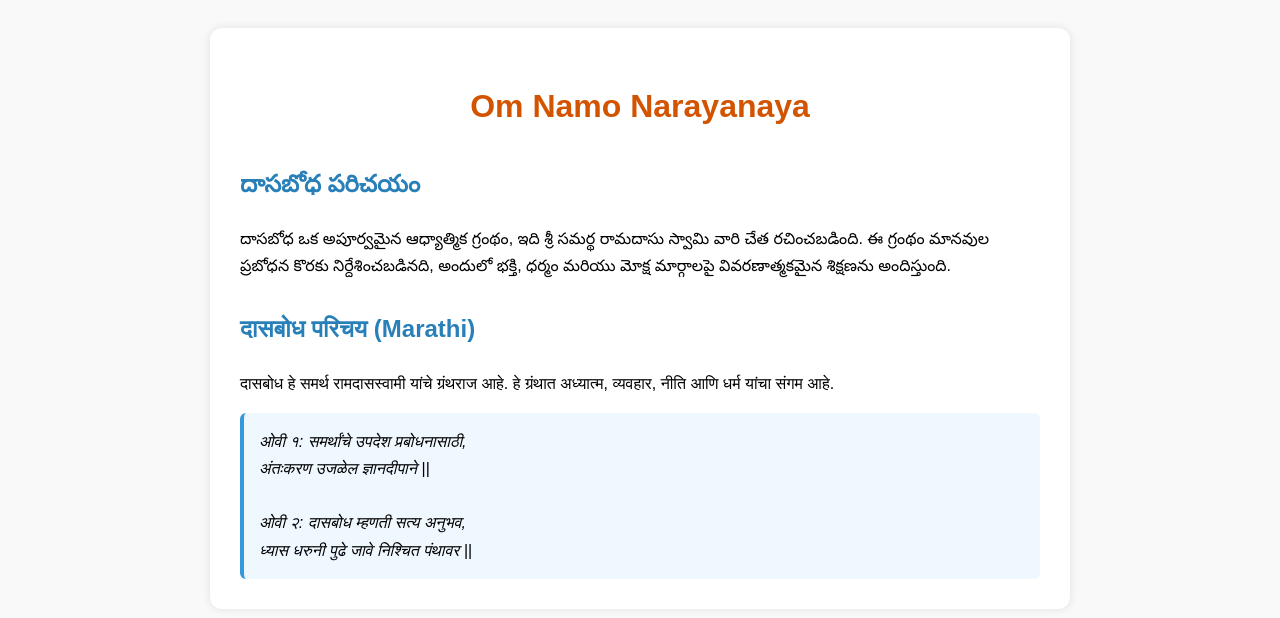
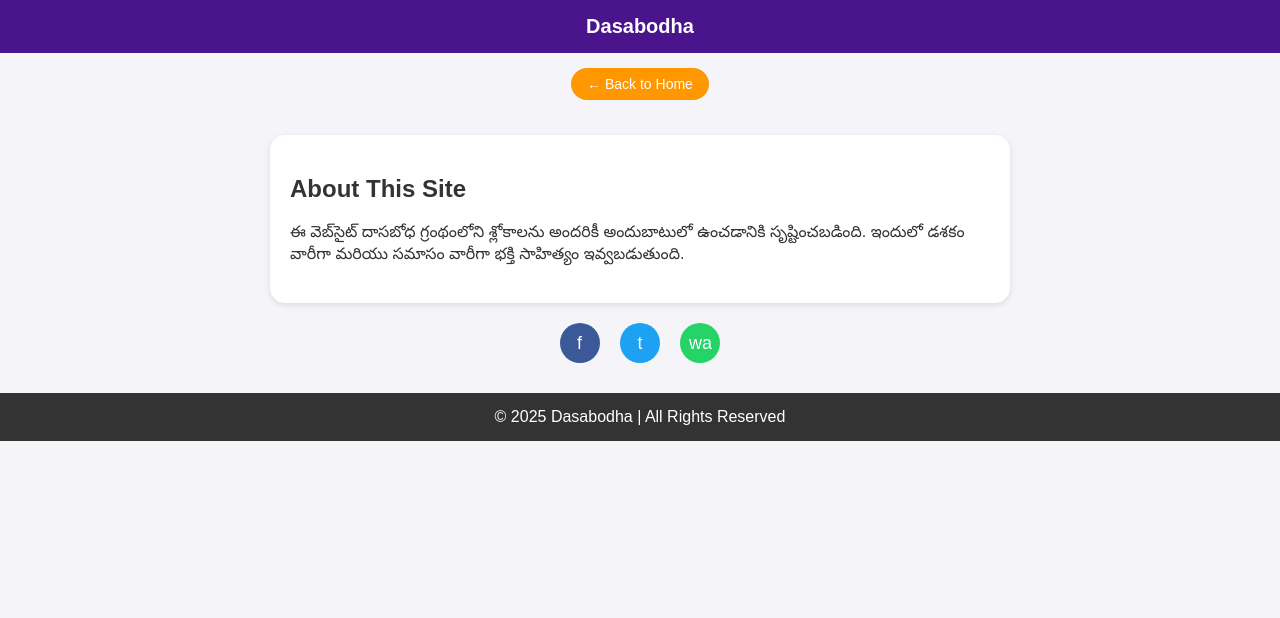
Before and after one commit to csrgnk/gsrgnk.github.io, a Jekyll site: the page about/index.html, which Jekyll copies as it is, in a window 1280 px wide. Shown: the top 618 px of the page. Built offline with Jekyll 4.4.1, drawn with Linux system fonts in a browser that asks for light colours.

Commit message:
Update index.html

```diff
--- a/about/index.html
+++ b/about/index.html
@@ -2,66 +2,98 @@
 <html lang="te">
 <head>
   <meta charset="UTF-8">
-  <meta name="viewport" content="width=device-width, initial-scale=1">
-  <title>Dasabodha Introduction | Om Namo Narayanaya</title>
-  <link rel="stylesheet" href="/styles/style.css">
+  <meta name="viewport" content="width=device-width, initial-scale=1.0">
+  <title>About | Dasabodha</title>
+  <link rel="stylesheet" href="/assets/css/style.css">
   <style>
     body {
-      font-family: sans-serif;
-      line-height: 1.7;
-      background-color: #f9f9f9;
-      padding: 20px;
-    }
-    .container {
-      max-width: 800px;
-      margin: auto;
-      background: #fff;
-      padding: 30px;
-      border-radius: 12px;
-      box-shadow: 0 0 10px rgba(0,0,0,0.1);
-    }
-    h1 {
-      color: #d35400;
+      font-family: Arial, sans-serif;
+      background: #f4f4f9;
+      margin: 0;
+      padding: 0;
       text-align: center;
     }
-    h2 {
-      color: #2980b9;
+    header {
+      background: #4a148c;
+      color: #fff;
+      padding: 15px;
+      font-size: 20px;
+      font-weight: bold;
+    }
+    .back-home {
+      display: inline-block;
+      margin: 15px 0;
+      padding: 8px 16px;
+      background: #ff9800;
+      color: #fff;
+      border-radius: 20px;
+      text-decoration: none;
+      font-size: 14px;
+    }
+    .content-box {
+      max-width: 700px;
+      margin: 20px auto;
+      padding: 20px;
+      background: #fff;
+      border-radius: 15px;
+      box-shadow: 0 2px 6px rgba(0,0,0,0.1);
+      text-align: left;
+    }
+    .share-buttons {
+      margin: 20px 0;
+    }
+    .share-buttons a {
+      display: inline-block;
+      width: 40px;
+      height: 40px;
+      line-height: 40px;
+      margin: 0 8px;
+      border-radius: 50%;
+      background: #ddd;
+      color: #fff;
+      text-align: center;
+      font-size: 18px;
+      text-decoration: none;
+    }
+    .share-buttons a.facebook { background: #3b5998; }
+    .share-buttons a.twitter { background: #1da1f2; }
+    .share-buttons a.whatsapp { background: #25d366; }
+    footer {
+      background: #333;
+      color: #fff;
+      padding: 15px;
       margin-top: 30px;
-    }
-    .ovis {
-      background: #f0f8ff;
-      padding: 15px;
-      border-left: 4px solid #3498db;
-      margin-top: 15px;
-      border-radius: 6px;
-      font-style: italic;
     }
   </style>
 </head>
 <body>
 
-  <div class="container">
-    <h1>Om Namo Narayanaya</h1>
-    <h2>దాసబోధ పరిచయం</h2>
+  <!-- Top Site Name -->
+  <header>Dasabodha</header>
+
+  <!-- Back to Home -->
+  <a class="back-home" href="/">← Back to Home</a>
+
+  <!-- Page Content -->
+  <div class="content-box">
+    <h2>About This Site</h2>
     <p>
-      దాసబోధ ఒక అపూర్వమైన ఆధ్యాత్మిక గ్రంథం, ఇది శ్రీ సమర్థ రామదాసు స్వామి వారి చేత రచించబడింది.
-      ఈ గ్రంథం మానవుల ప్రబోధన కొరకు నిర్దేశించబడినది, అందులో భక్తి, ధర్మం మరియు మోక్ష మార్గాలపై
-      వివరణాత్మకమైన శిక్షణను అందిస్తుంది.
+      ఈ వెబ్‌సైట్‌ దాసబోధ గ్రంథంలోని శ్లోకాలను అందరికీ అందుబాటులో ఉంచడానికి సృష్టించబడింది.
+      ఇందులో డశకం వారీగా మరియు సమాసం వారీగా భక్తి సాహిత్యం ఇవ్వబడుతుంది.
     </p>
+  </div>
 
-    <h2>दासबोध परिचय (Marathi)</h2>
-    <p>
-      दासबोध हे समर्थ रामदासस्वामी यांचे ग्रंथराज आहे. हे ग्रंथात अध्यात्म, व्यवहार, नीति आणि धर्म यांचा संगम आहे.
-    </p>
+  <!-- Share Buttons -->
+  <div class="share-buttons">
+    <a href="https://www.facebook.com/sharer/sharer.php?u=https://dasabodha.omnnbc.in/about/" target="_blank" class="facebook">f</a>
+    <a href="https://twitter.com/intent/tweet?url=https://dasabodha.omnnbc.in/about/" target="_blank" class="twitter">t</a>
+    <a href="https://api.whatsapp.com/send?text=https://dasabodha.omnnbc.in/about/" target="_blank" class="whatsapp">wa</a>
+  </div>
 
-    <div class="ovis">
-      ओवी १: समर्थांचे उपदेश प्रबोधनासाठी, <br>
-      अंतःकरण उजळेल ज्ञानदीपाने ||<br><br>
-
-      ओवी २: दासबोध म्हणती सत्य अनुभव, <br>
-      ध्यास धरुनी पुढे जावे निश्चित पंथावर ||
-    </div>
-  </div>
+  <!-- Footer -->
+  <footer>
+    © 2025 Dasabodha | All Rights Reserved
+  </footer>
 
 </body>
 </html>
```
